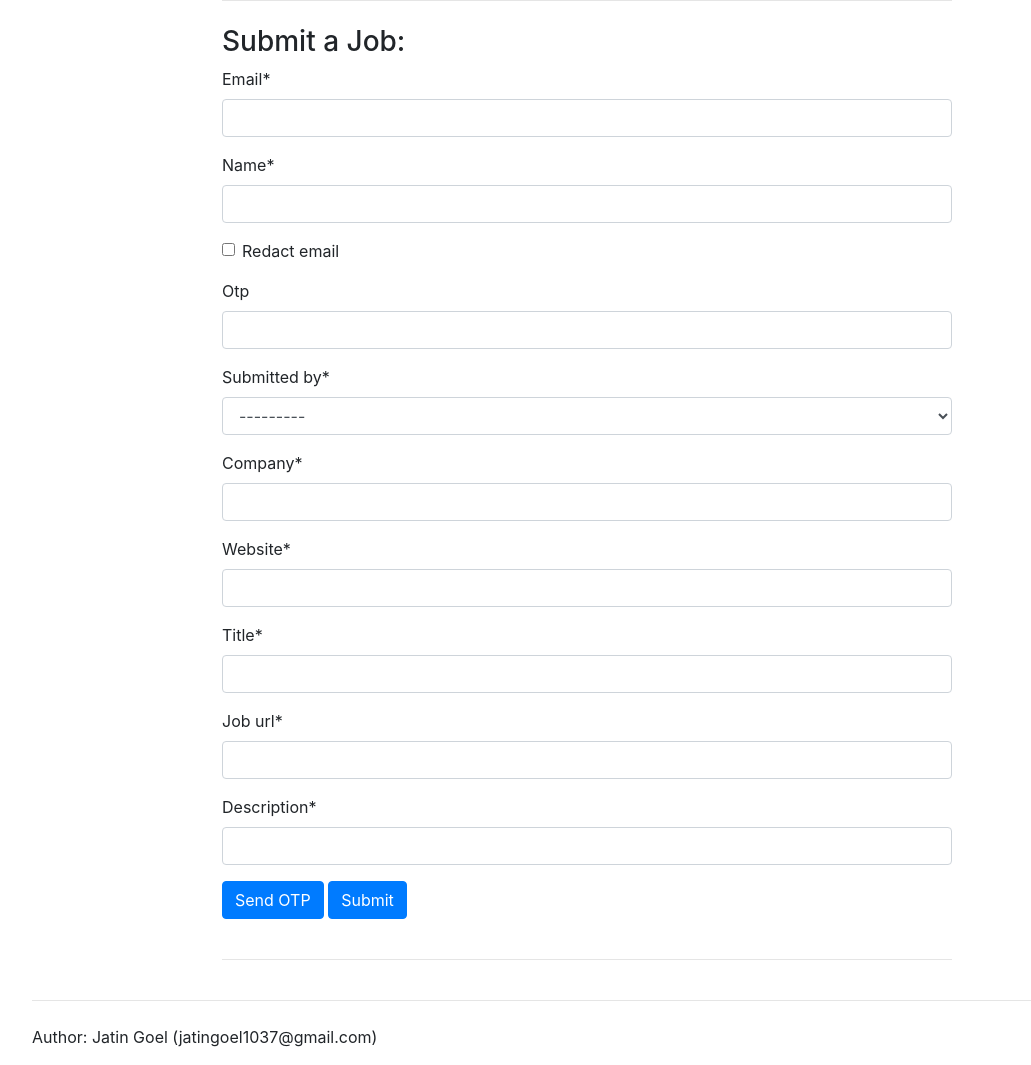
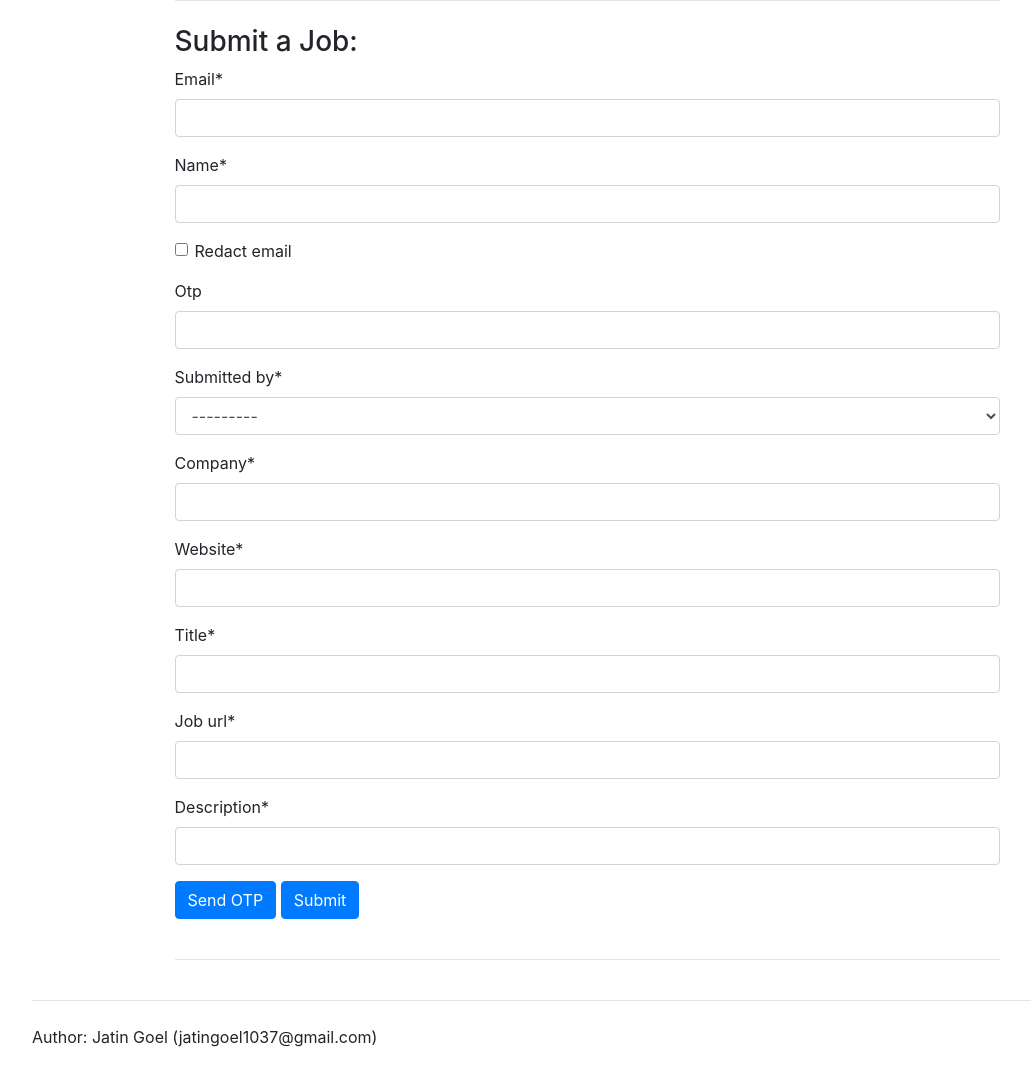
Before and after one commit to GoelJatin/pycon_job_board, a Django app: page /submit_job in a window 1280 px wide. Shown: the whole page, without its empty margins (53-1084 px from the left). Run offline with Django 3.2, Linux system fonts and the light colour scheme; data that the repository does not hold is empty; some libraries are stand-ins or nearby versions.

Commit message:
Update UI template

```diff
--- a/src/job_board/board/templates/base.html
+++ b/src/job_board/board/templates/base.html
@@ -17,7 +17,7 @@
     <body>
         <div class="container">
             <div class="row justify-content-center">
-                <div class="col-8">
+                <div class="col-9">
                     <hr class="mt-0 mb-4">
                     {% block content %}
                     {% endblock %}
```
